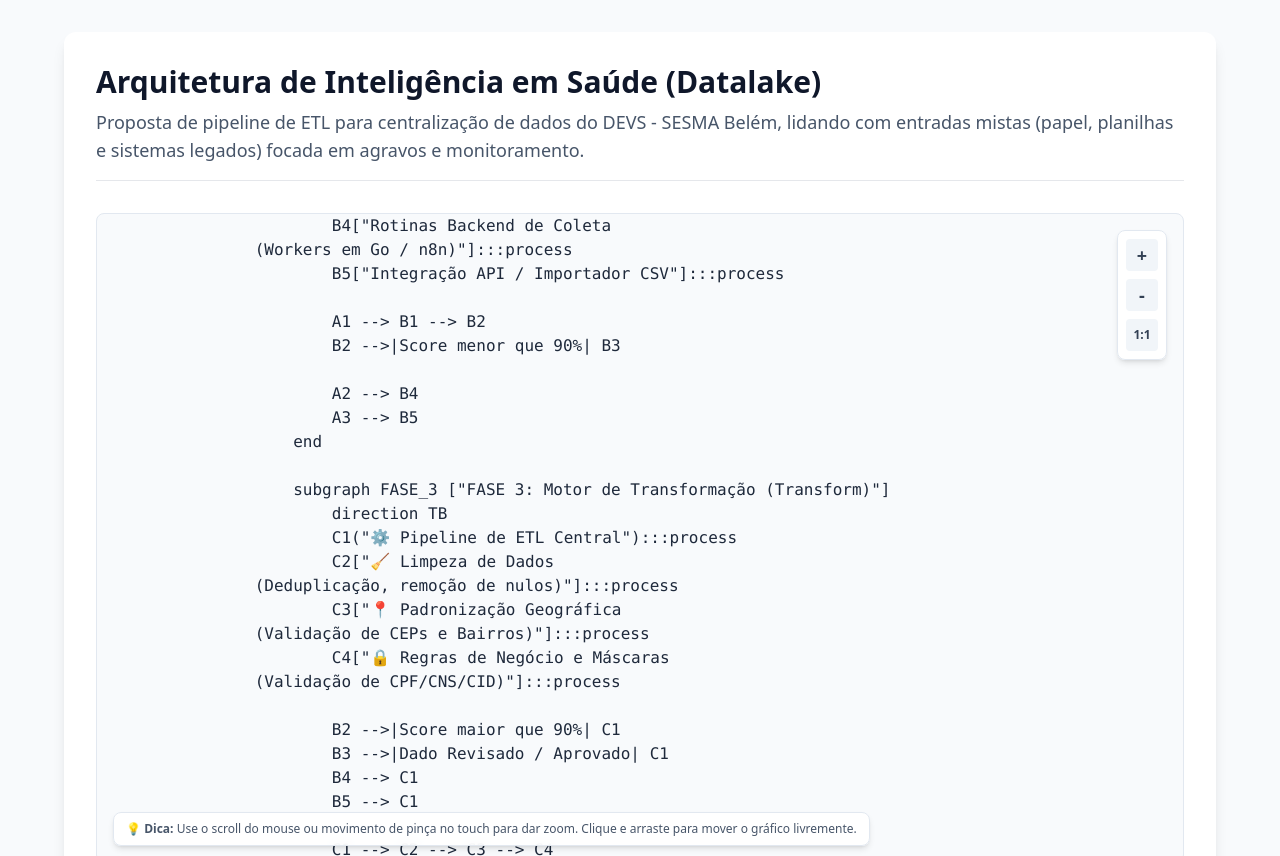
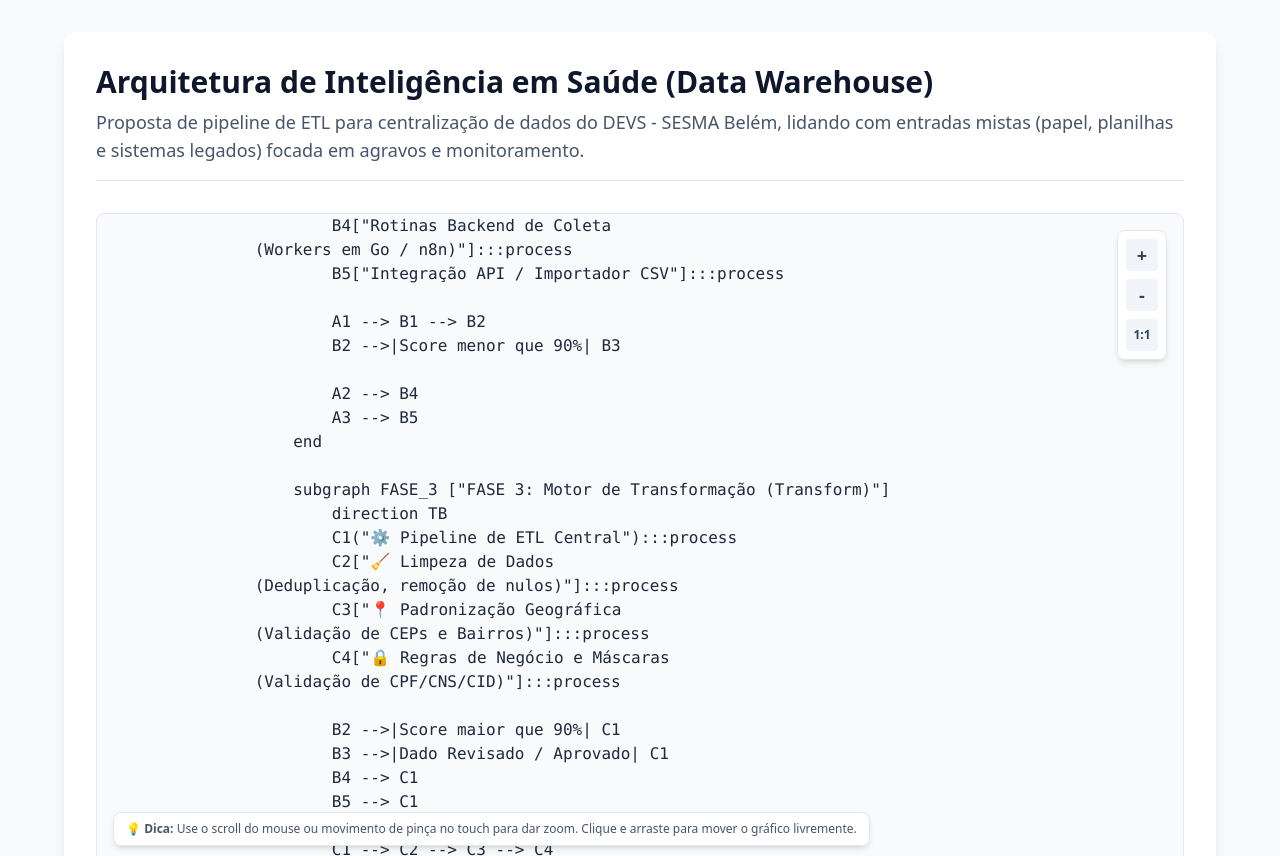
Before and after one commit to dummyDevisa/cisc, a plain HTML site: page index.html in a window 1280 px wide. Shown: the top 856 px of the page. Drawn offline with nearby package versions, Linux system fonts and the light colour scheme; some packages are replaced by stand-ins of ours; a script that the page names is missing.

Commit message:
Update index.html

```diff
--- a/index.html
+++ b/index.html
@@ -47,7 +47,7 @@
     <div class="max-w-6xl mx-auto bg-white rounded-xl shadow-lg p-8">
 
         <header class="mb-8 border-b pb-4">
-            <h1 class="text-3xl font-bold text-slate-900">Arquitetura de Inteligência em Saúde (Datalake)</h1>
+            <h1 class="text-3xl font-bold text-slate-900">Arquitetura de Inteligência em Saúde (Data Warehouse)</h1>
             <p class="text-slate-600 mt-2 text-lg">Proposta de pipeline de ETL para centralização de dados do DEVS - SESMA Belém, lidando com entradas mistas (papel, planilhas e sistemas legados) focada em agravos e monitoramento.</p>
         </header>
 
```
